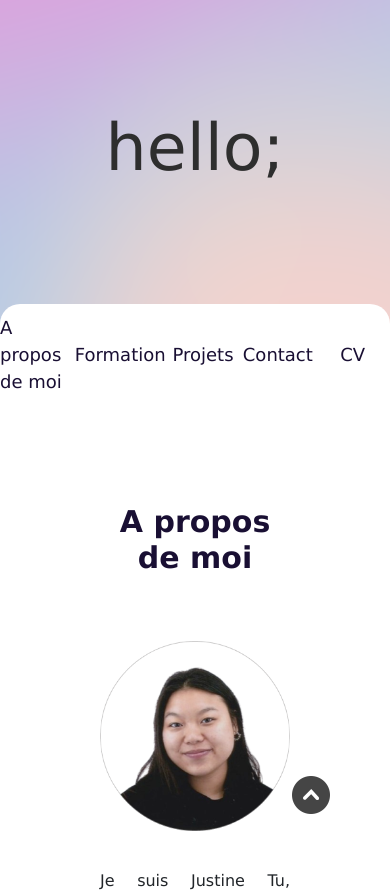
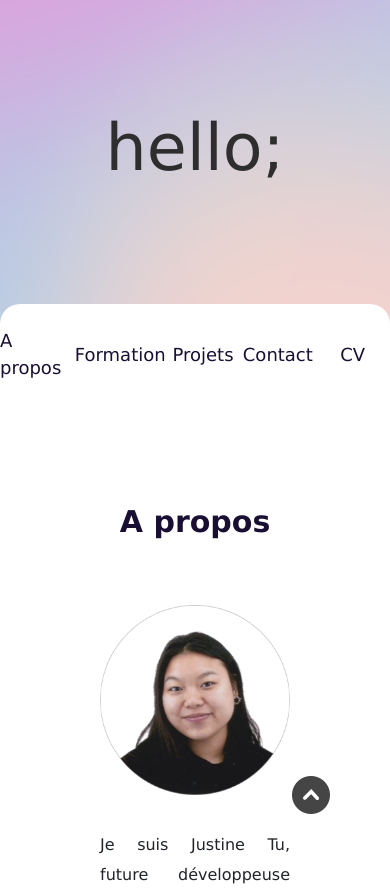
Before and after one commit to tujustine/portfolio, a plain HTML site: page index.html in a window 390 px wide. Shown: the top 890 px of the page. Drawn offline with nearby package versions, Linux system fonts and the light colour scheme.

Commit message:
bootstrap modification

```diff
--- a/index.html
+++ b/index.html
@@ -10,13 +10,13 @@
     </head>
 
     <body>
-        <header class="text-center py-5">
+        <header class="py-5">
             <h1>hello;</h1>
         </header>
 
         <main class="container">
             <nav nav justify-content-center py-3>
-                <a href="#about-me">A propos de moi</a>
+                <a href="#about-me">A propos</a>
                 <a href="#education">Formation</a>
                 <a href="#projects">Projets</a>
                 <a href="#contact">Contact</a>
@@ -24,9 +24,9 @@
             </nav>
 
             <section id="about-me">
-                <h2>A propos de moi</h2>
+                <h2>A propos</h2>
                 <div class="row aboutme">
-                    <div class="col-md-3">
+                    <div class="col-md-3 text-center">
                         <img class="img-fluid" src="./lib/img/moi.png" alt="me"/>
                     </div>
                     <div class="col-md-9">
--- a/styles/style.css
+++ b/styles/style.css
@@ -20,6 +20,7 @@ h1 {
     font-size: 65px;
     color: rgb(46, 46, 46);
     line-height: 200px;
+    text-align: center;
 }
 
 h2 {
```
